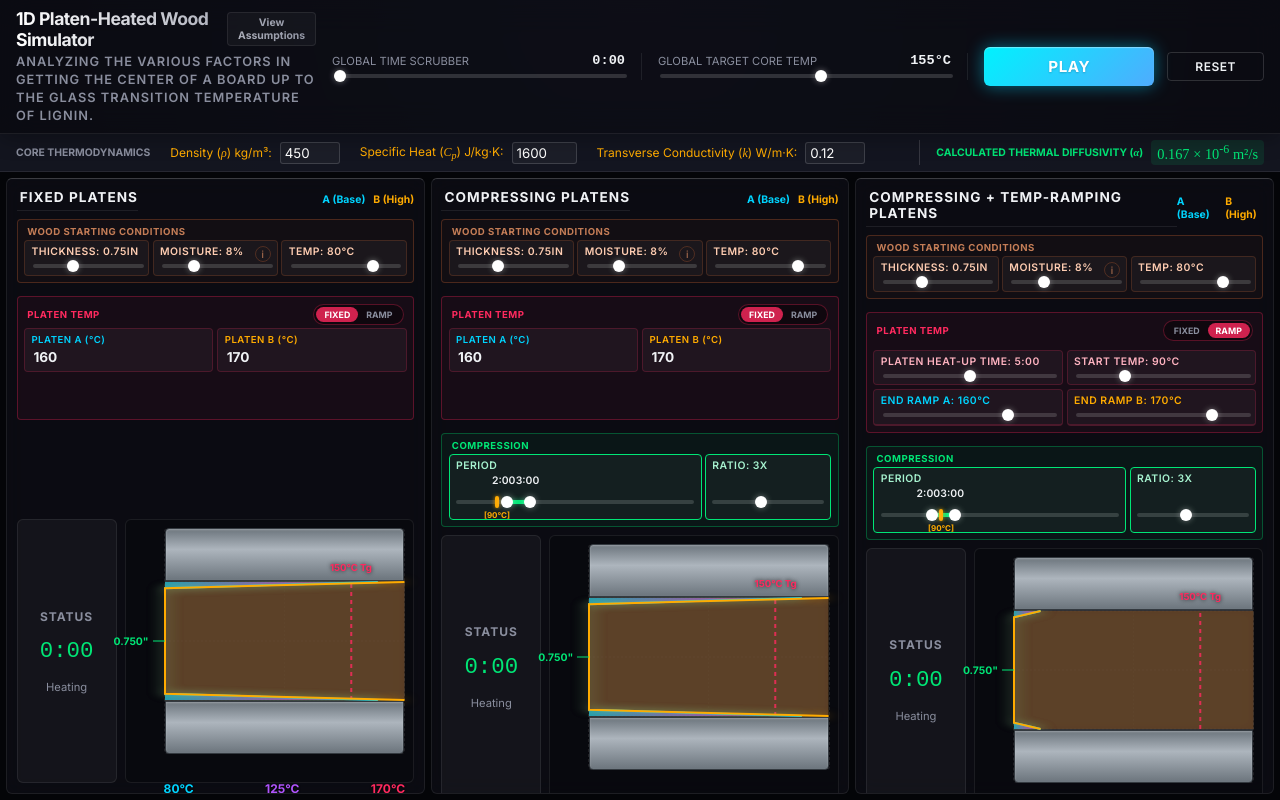
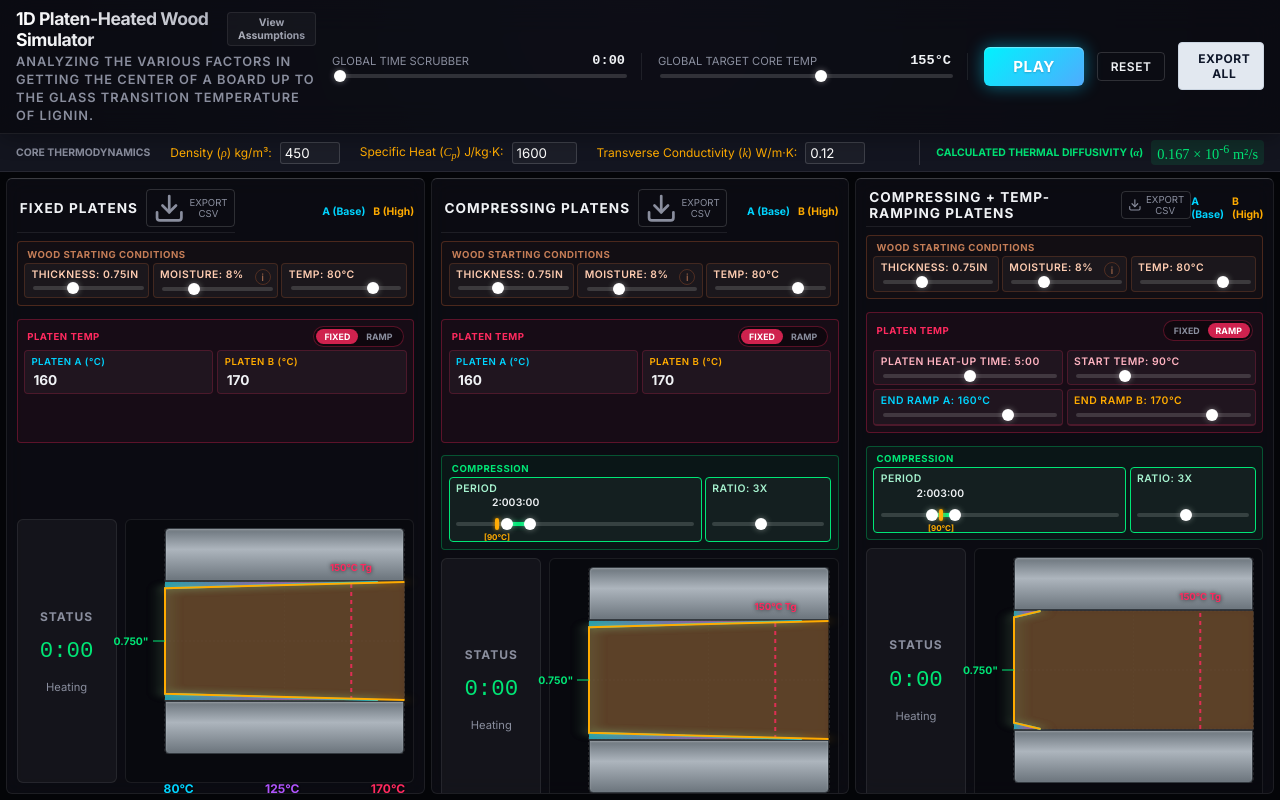
Before and after one commit to alau-hi/heat-simulator, a React (Vite) app: page / in a window 1280 px wide. Built offline with nearby package versions, Linux system fonts and the light colour scheme.

Commit message:
feat: add comprehensive CSV export with simulation scenarios mapping

```diff
--- a/src/App.jsx
+++ b/src/App.jsx
@@ -1,7 +1,7 @@
 import { useState, useCallback, useEffect, useRef, useMemo } from 'react';
 import { useHeatSimulation } from './useHeatSimulation';
 import { SimulationInstance } from './SimulationInstance';
-import { formatTime } from './utils';
+import { formatTime, findClosestHistoryIndex } from './utils';
 import './App.css';
 
 function App() {
@@ -118,6 +118,94 @@ function App() {
 
   const isAllFinished = scrubTime >= maxSimTime && maxSimTime > 0;
 
+  const exportAllToCSV = () => {
+    let csvContent = "";
+
+    // 1. Write Assumptions Metadata
+    csvContent += "WOOD THERMODYNAMIC SIMULATOR EXPORT\n";
+    csvContent += "----------------------------------------\n";
+    csvContent += `Base Density (kg/m3),${baseDensity}\n`;
+    csvContent += `Specific Heat (J/kgK),${baseSpecificHeat}\n`;
+    csvContent += `Thermal Conductivity (W/mK),${baseConductivity}\n`;
+    csvContent += `Calculated Thermal Diffusivity (m2/s),${calculatedAlpha}\n`;
+    csvContent += `Global Target Core Temp (C),${globalTargetTemp}\n`;
+    csvContent += "----------------------------------------\n\n";
+
+    // 2. Prepare headers for the huge wide format array
+    const simDefinitions = [
+        { name: "Fixed_Base", data: sim1.history || [], params: sim1.params },
+        { name: "Fixed_High", data: sim2.history || [], params: sim2.params },
+        { name: "Compressing_Base", data: sim3.history || [], params: sim3.params },
+        { name: "Compressing_High", data: sim4.history || [], params: sim4.params },
+        { name: "CompressingRamp_Base", data: sim5.history || [], params: sim5.params },
+        { name: "CompressingRamp_High", data: sim6.history || [], params: sim6.params }
+    ];
+
+    csvContent += "SCENARIO ASSUMPTIONS\n";
+    csvContent += "Scenario,Initial Thickness (in),Init Wood Temp (C),Target Core Temp (C),Moisture Content (%),Static Platen Temp (C),Platen Ramp Start (C),Platen Ramp End (C),Ramp Duration (s),Compression Start (s),Compression Stop (s),Compression Ratio\n";
+    simDefinitions.forEach(sim => {
+        let p = sim.params || {};
+        let rampStart = (p.platenRamp && p.platenRamp.active) ? p.platenRamp.startTemp : 'N/A';
+        let rampEnd = (p.platenRamp && p.platenRamp.active) ? p.platenRamp.endTemp : 'N/A';
+        let rampDur = (p.platenRamp && p.platenRamp.active) ? p.platenRamp.duration : 'N/A';
+        let statPlaten = (!p.platenRamp || !p.platenRamp.active) ? p.platenTemp : 'N/A';
+
+        let compStart = (p.compression && p.compression.active) ? p.compression.start : 'N/A';
+        let compStop = (p.compression && p.compression.active) ? p.compression.stop : 'N/A';
+        let compRatio = (p.compression && p.compression.active) ? p.compression.ratio : 'N/A';
+
+        csvContent += `${sim.name},${p.thicknessInches},${p.initWoodTemp},${p.targetCoreTemp},${p.moistureContent},${statPlaten},${rampStart},${rampEnd},${rampDur},${compStart},${compStop},${compRatio}\n`;
+    });
+    csvContent += "----------------------------------------\n\n";
+
+    const nNodes = 20;
+
+    let header = ["Time_seconds"];
+    // For each simulation, we output its thickness and node temps
+    simDefinitions.forEach(sim => {
+        header.push(`${sim.name}_Thickness_inches`);
+        for (let i = 0; i < nNodes; i++) {
+            header.push(`${sim.name}_Node_${i}_C`);
+        }
+    });
+
+    csvContent += header.join(",") + "\n";
+
+    // 3. Determine maximum bounds across all 6 sims
+    let maxTimeBound = 0;
+    simDefinitions.forEach(sim => {
+        if (sim.data.length > 0) {
+            maxTimeBound = Math.max(maxTimeBound, sim.data[sim.data.length - 1].time);
+        }
+    });
+
+    // 4. Generate rows sampled every 5 seconds
+    let rows = [];
+    for (let t = 0; t <= Math.ceil(maxTimeBound); t += 5) {
+        let row = [t];
+        simDefinitions.forEach(sim => {
+            let idx = findClosestHistoryIndex(sim.data, t);
+            let state = sim.data[idx] || { thickness: 0, temps: Array(nNodes).fill(0) };
+            row.push(state.thickness.toFixed(4));
+            state.temps.forEach(temp => row.push(temp.toFixed(2)));
+        });
+        rows.push(row.join(","));
+    }
+
+    csvContent += rows.join("\n");
+
+    const blob = new Blob([csvContent], { type: 'text/csv;charset=utf-8;' });
+    const url = URL.createObjectURL(blob);
+
+    const link = document.createElement("a");
+    link.setAttribute("href", url);
+    link.setAttribute("download", `heat_simulation_Full_Export.csv`);
+    document.body.appendChild(link);
+    link.click();
+    document.body.removeChild(link);
+    URL.revokeObjectURL(url);
+  };
+
   return (
     <div className="app-container">
       <header className="global-header" style={{ padding: '0.5rem 1rem', display: 'flex', gap: '1rem', flexWrap: 'wrap' }}>
@@ -176,7 +264,7 @@ function App() {
           />
         </div>
 
-        <div className="global-actions" style={{ maxWidth: '320px', alignItems: 'center' }}>
+        <div className="global-actions" style={{ maxWidth: '400px', alignItems: 'center' }}>
           <button
             className={`btn btn-play ${globalIsPlaying ? 'active' : ''}`}
             onClick={() => setGlobalIsPlaying(!globalIsPlaying)}
@@ -186,6 +274,19 @@ function App() {
           </button>
           <button className="btn btn-reset" onClick={handleGlobalReset}>
             Reset
+          </button>
+          <button
+            className="btn"
+            style={{ display: 'flex', alignItems: 'center', gap: '0.4rem', background: '#e2e8f0', color: '#0f172a', fontWeight: 'bold', fontSize: '0.75rem', padding: '0.5rem 0.8rem', border: '1px solid #cbd5e1' }}
+            onClick={exportAllToCSV}
+            title="Download global matrix with thermodynamic metadata"
+          >
+            <svg width="14" height="14" viewBox="0 0 24 24" fill="none" stroke="currentColor" strokeWidth="2.5" strokeLinecap="round" strokeLinejoin="round">
+              <path d="M21 15v4a2 2 0 0 1-2 2H5a2 2 0 0 1-2-2v-4"></path>
+              <polyline points="7 10 12 15 17 10"></polyline>
+              <line x1="12" y1="15" x2="12" y2="3"></line>
+            </svg>
+            Export All
           </button>
         </div>
       </header>
--- a/src/SimulationInstance.jsx
+++ b/src/SimulationInstance.jsx
@@ -1,31 +1,7 @@
 import React, { useMemo } from 'react';
 import { ControlPanel } from './ControlPanel';
 import { TemperatureProfileChart } from './TemperatureProfileChart';
-import { formatTime } from './utils';
-
-// Fast binary search to find closest history frame safely
-function findClosestHistoryIndex(history, targetTime) {
-  if (!history || history.length === 0) return 0;
-  if (targetTime <= history[0].time) return 0;
-  if (targetTime >= history[history.length - 1].time) return history.length - 1;
-
-  let left = 0;
-  let right = history.length - 1;
-  let best = 0;
-
-  while (left <= right) {
-    let mid = Math.floor((left + right) / 2);
-    if (history[mid].time <= targetTime) {
-      best = mid;
-      left = mid + 1;
-    } else {
-      right = mid - 1;
-    }
-  }
-  return best;
-}
-
-
+import { formatTime, findClosestHistoryIndex } from './utils';
 export function SimulationInstance({
   title,
   simDataA,
@@ -69,11 +45,72 @@ export function SimulationInstance({
   // Since structural physics are strictly shared, we just map out A's geometry
   const currentThickness = currentStateA.thickness;
 
+  const exportToCSV = () => {
+    const nNodes = historyA[0]?.temps.length || 20;
+
+    let header = ["Time_seconds"];
+    header.push("Thickness_A_inches");
+    for(let i = 0; i < nNodes; i++) header.push(`A_Node_${i}_C`);
+    header.push("Thickness_B_inches");
+    for(let i = 0; i < nNodes; i++) header.push(`B_Node_${i}_C`);
+
+    let rows = [header.join(",")];
+
+    const maxTimeA = historyA.length > 0 ? historyA[historyA.length - 1].time : 0;
+    const maxTimeB = historyB.length > 0 ? historyB[historyB.length - 1].time : 0;
+    const maxTime = Math.max(maxTimeA, maxTimeB);
+
+    for (let t = 0; t <= Math.ceil(maxTime); t += 5) {
+      let row = [t];
+
+      let idxA = findClosestHistoryIndex(historyA, t);
+      let stateA = historyA[idxA] || { thickness: 0, temps: Array(nNodes).fill(0) };
+      row.push(stateA.thickness.toFixed(4));
+      stateA.temps.forEach(temp => row.push(temp.toFixed(2)));
+
+      let idxB = findClosestHistoryIndex(historyB, t);
+      let stateB = historyB[idxB] || { thickness: 0, temps: Array(nNodes).fill(0) };
+      row.push(stateB.thickness.toFixed(4));
+      stateB.temps.forEach(temp => row.push(temp.toFixed(2)));
+
+      rows.push(row.join(","));
+    }
+
+    const csvContent = rows.join("\n");
+    const blob = new Blob([csvContent], { type: 'text/csv;charset=utf-8;' });
+    const url = URL.createObjectURL(blob);
+
+    const link = document.createElement("a");
+    link.setAttribute("href", url);
+    let safeTitle = title.replace(/[^a-zA-Z0-9]/g, '_').toLowerCase();
+    link.setAttribute("download", `heat_simulation_${safeTitle}.csv`);
+    document.body.appendChild(link);
+    link.click();
+    document.body.removeChild(link);
+    URL.revokeObjectURL(url);
+  };
+
   return (
     <div className="simulation-instance" style={{ borderTop: `1px solid rgba(255,255,255,0.2)` }}>
 
       <div className="instance-header" style={{ borderBottomColor: 'var(--border-color)', display: 'flex', justifyContent: 'space-between', alignItems: 'center' }}>
-        <h2 style={{ color: 'var(--text-main)' }}>{title}</h2>
+        <h2 style={{ color: 'var(--text-main)', display: 'flex', alignItems: 'center', gap: '0.5rem' }}>
+          {title}
+          <button
+            onClick={exportToCSV}
+            style={{
+              background: 'transparent', border: '1px solid var(--border-heavy)', color: 'var(--text-muted)', fontSize: '0.6rem', padding: '2px 6px', borderRadius: '4px', cursor: 'pointer', display: 'flex', alignItems: 'center', gap: '4px', textTransform: 'uppercase'
+            }}
+            title="Export comparative simulation history to CSV"
+          >
+            <svg width="10" height="10" viewBox="0 0 24 24" fill="none" stroke="currentColor" strokeWidth="2" strokeLinecap="round" strokeLinejoin="round">
+              <path d="M21 15v4a2 2 0 0 1-2 2H5a2 2 0 0 1-2-2v-4"></path>
+              <polyline points="7 10 12 15 17 10"></polyline>
+              <line x1="12" y1="15" x2="12" y2="3"></line>
+            </svg>
+            Export CSV
+          </button>
+        </h2>
         <div style={{ fontSize: '0.65rem', display: 'flex', gap: '0.5rem', fontWeight: 'bold' }}>
           <span style={{ color: 'var(--accent-blue)' }}>A (Base)</span>
           <span style={{ color: 'var(--accent-orange)' }}>B (High)</span>
--- a/src/utils.js
+++ b/src/utils.js
@@ -3,3 +3,25 @@ export function formatTime(seconds) {
   const s = Math.floor(seconds % 60);
   return `${m}:${s.toString().padStart(2, '0')}`;
 }
+
+// Fast binary search to find closest history frame safely
+export function findClosestHistoryIndex(history, targetTime) {
+  if (!history || history.length === 0) return 0;
+  if (targetTime <= history[0].time) return 0;
+  if (targetTime >= history[history.length - 1].time) return history.length - 1;
+
+  let left = 0;
+  let right = history.length - 1;
+  let best = 0;
+
+  while (left <= right) {
+    let mid = Math.floor((left + right) / 2);
+    if (history[mid].time <= targetTime) {
+      best = mid;
+      left = mid + 1;
+    } else {
+      right = mid - 1;
+    }
+  }
+  return best;
+}
```
